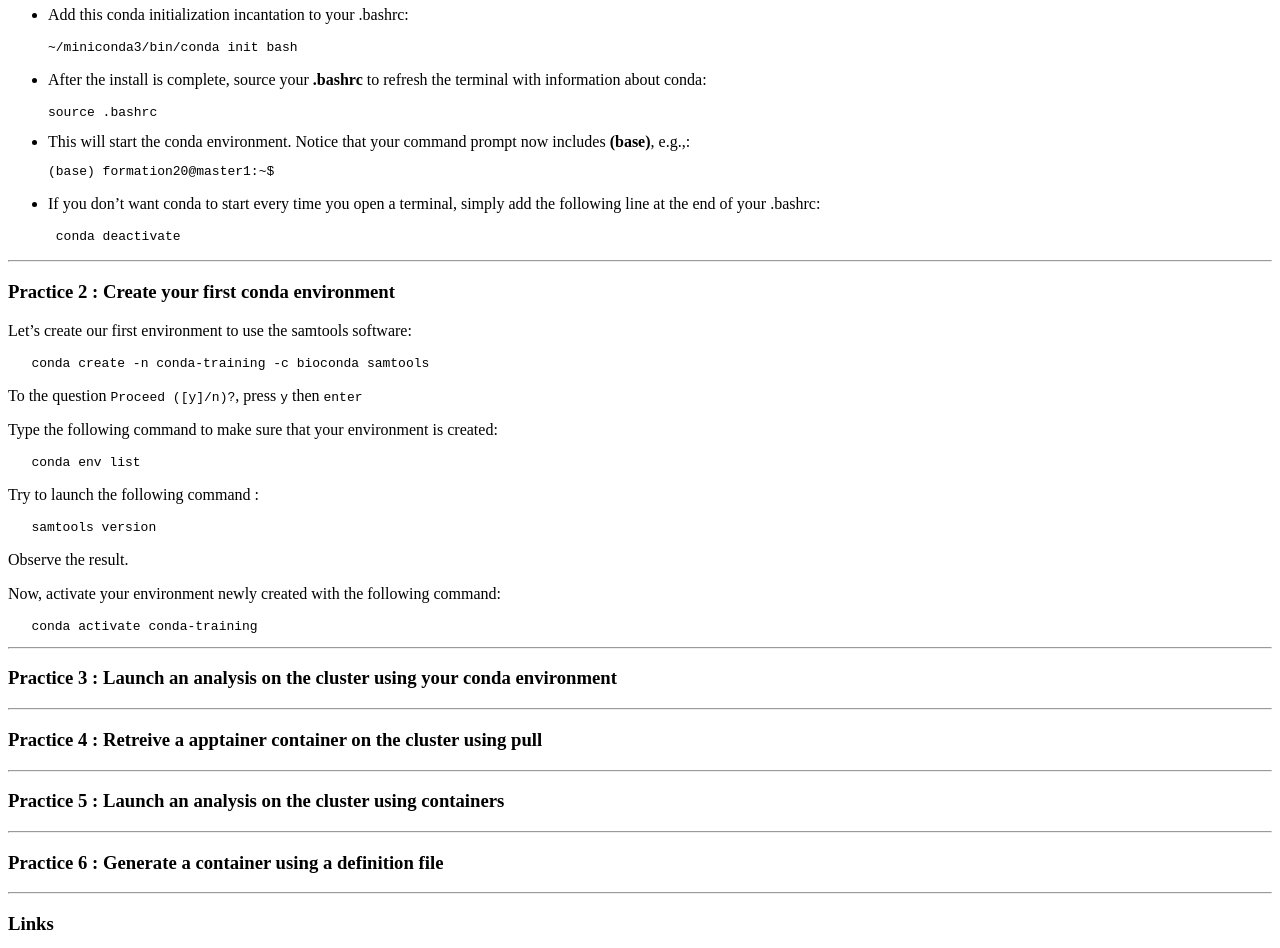
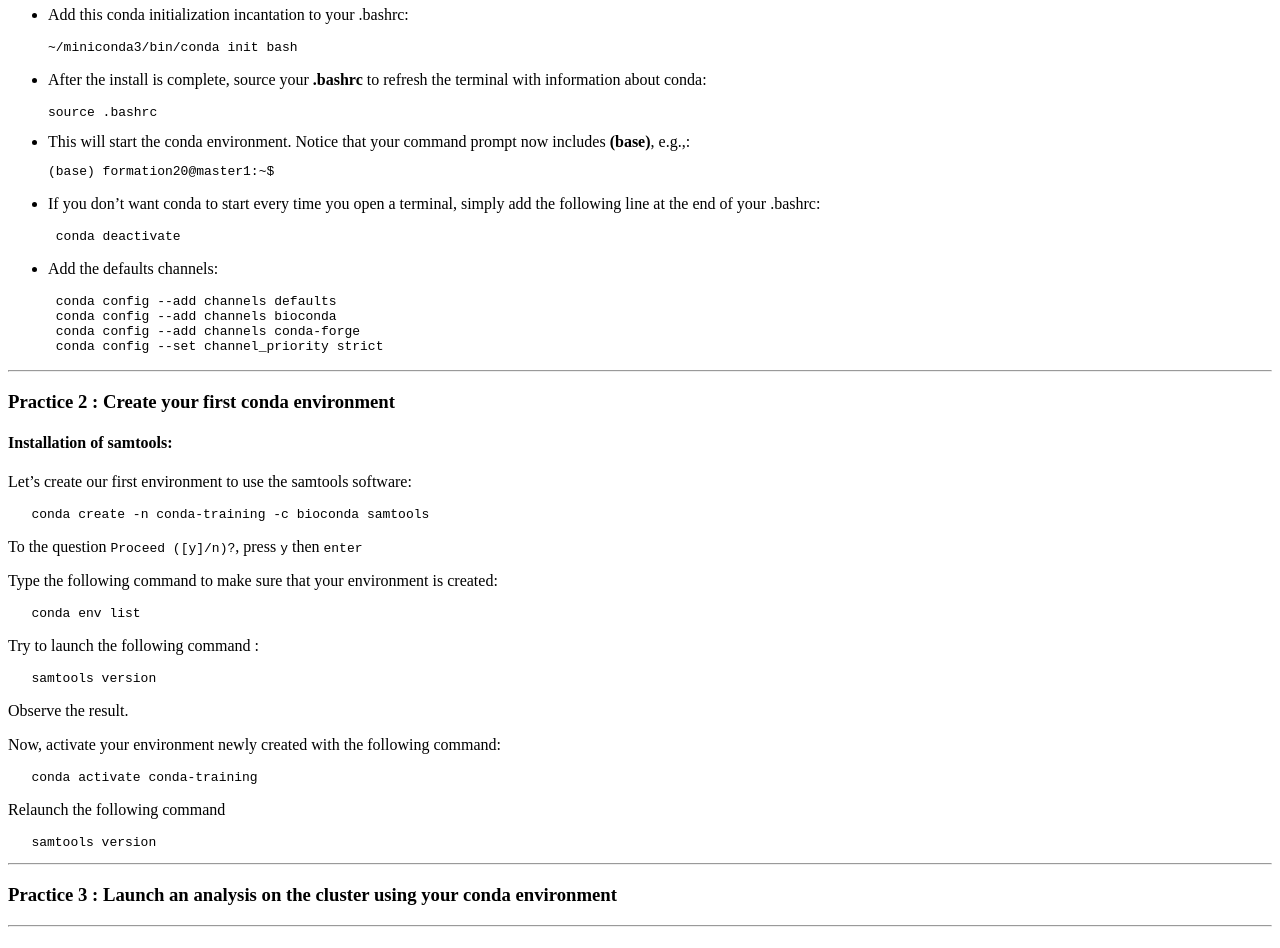
Before and after one commit to wave-centre/cibig, a Jekyll site: the page built from docs/course_materials/REPRO/CONTAINERS/CONTAINERS_practice.md, in a window 1280 px wide and 1400 px high, scrolled down 1388 px. Shown: the top 948 px of the window. Built offline with Jekyll 4.4.1, drawn with Linux system fonts in a browser that asks for light colours; our own code applies the rules of GitHub Pages for plain Markdown files.

Commit message:
Update CONTAINERS_practice.md
add the default channels

````diff
--- a/docs/course_materials/REPRO/CONTAINERS/CONTAINERS_practice.md
+++ b/docs/course_materials/REPRO/CONTAINERS/CONTAINERS_practice.md
@@ -98,12 +98,21 @@
    ```bash
    conda deactivate
    ```
+* Add the defaults channels:
 
+   ```bash
+   conda config --add channels defaults
+   conda config --add channels bioconda
+   conda config --add channels conda-forge
+   conda config --set channel_priority strict
+   ```
 
 -----------------------
 
 <a name="practice-2"></a>
 ###  Practice 2 : Create your first conda environment
+
+#### Installation of samtools:
 
 Let's create our first environment to use the samtools software:
 
@@ -130,6 +139,11 @@ Now,  activate your environment newly created with the following command:
 
  ```bash
    conda activate conda-training
+   ```
+Relaunch the following command
+
+ ```bash
+   samtools version
    ```
 
 
````
